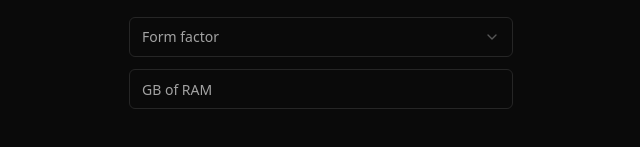
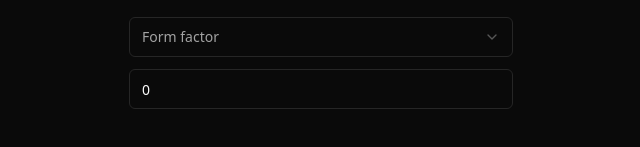
Before and after one commit to SmasnugDevelopment/Smasbook-Calculator, a SvelteKit app: page / in a window 1280 px wide. Shown: the part 361-508 px from the top of the page, without its empty margins (319-959 px from the left). Built offline with nearby package versions, Linux system fonts and the light colour scheme.

Commit message:
bind ram to state

```diff
--- a/src/routes/+page.svelte
+++ b/src/routes/+page.svelte
@@ -3,6 +3,7 @@
   import * as Select from "$lib/components/ui/select/index.js";
 
   let formFactor = $state("");
+  let ram = $state(0);
 </script>
 
 <div class="w-screen h-screen flex flex-col justify-center items-center">
@@ -15,6 +16,6 @@
         <Select.Item value="PC">PC</Select.Item>
       </Select.Content>
     </Select.Root>
-    <Input placeholder="GB of RAM" type="number" />
+    <Input placeholder="GB of RAM" type="number" bind:value={ram} />
   </div>
 </div>
```
